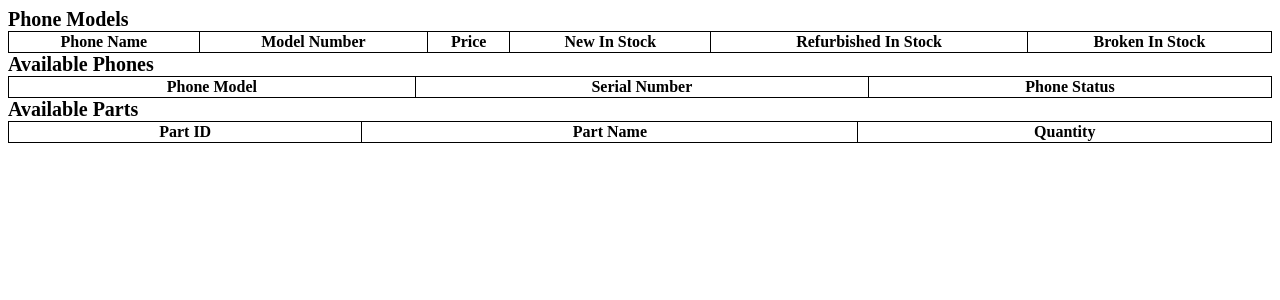
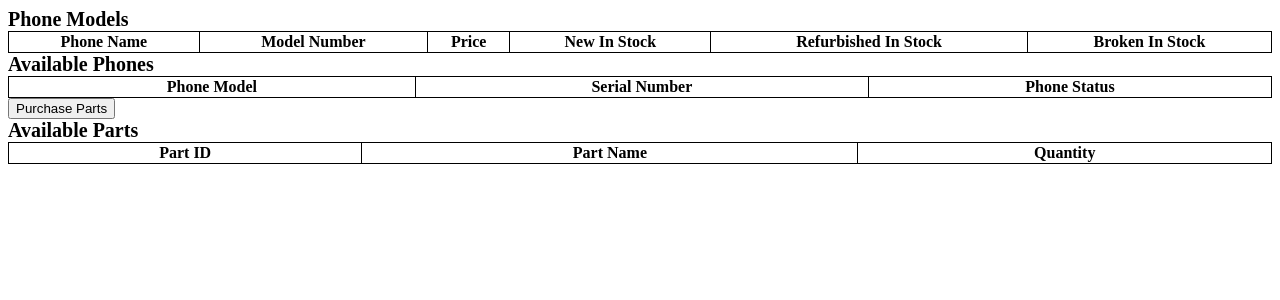
Before and after one commit to LukeHarrold/Inventory343, a Flask app: page / in a window 1280 px wide. Shown: the top 300 px of the page. Run offline with Flask 2, Linux system fonts and the light colour scheme; data that the repository does not hold is empty.

Commit message:
blank html file & button for part purchasing

```diff
--- a/templates/layout.html
+++ b/templates/layout.html
@@ -48,6 +48,10 @@
   {% endfor %}
 </table>
 
+<form action={{url_for('purchase_parts')}}>
+    <input type="submit" value="Purchase Parts" />
+</form>
+
 <!--A table showing how many available parts there are for each phone type-->
 <table style="width:100%">
 	<div class=t-h>Available Parts</div>
--- /dev/null
+++ b/templates/purchase.html
@@ -0,0 +1,5 @@
+<!doctype html>
+<link rel=stylesheet type=text/css href="{{ url_for('static', filename='styling.css') }}">
+<link rel="shortcut icon" href="{{ url_for('static', filename='favicon.ico') }}">
+{% block body %}
+{% endblock %}
--- a/views.py
+++ b/views.py
@@ -47,7 +47,16 @@ def landing():
 	part_names = {}
 	part_types = PartType.query.all()
 	for part in part_types:
-		part_names[part.id] = part.partName
+		cap_loc = re.search('[A-Z][^A-Z]*', part.partName)
+		if cap_loc:
+			final_name = ''
+			span = cap_loc.span()
+			final_name = (part.partName[:span[0]] + ' ' + part.partName[span[0]:]).title()
+
+			print(final_name)
+		else:
+			final_name = part.partName.title()
+		part_names[part.id] = final_name
 
 	return render_template('layout.html', all_inventory_phones = all_inventory_phones, all_models = all_models, parts=parts, part_names=part_names)
 
@@ -61,6 +70,10 @@ def in_inventory(phone):
 			return True
 		else:
 			return False
+
+@app.route('/inventory/parts/purchase', methods=['GET'])
+def purchase_parts():
+	return render_template('purchase.html')
 
 @app.route('/inventory/get-parts/<num_parts>/<part_type_id>', methods=['GET'])
 def send_part_information(num_parts, part_type_id):
```
